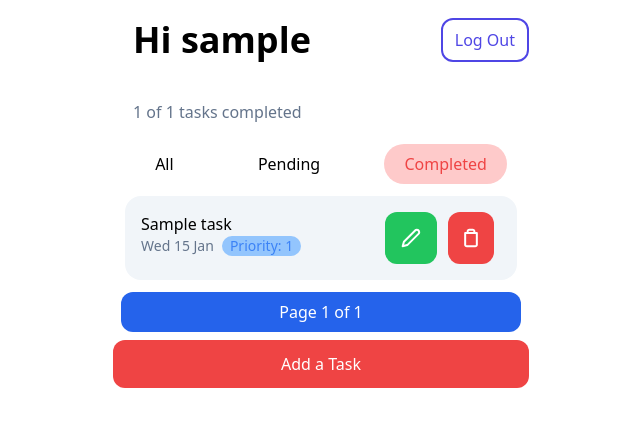
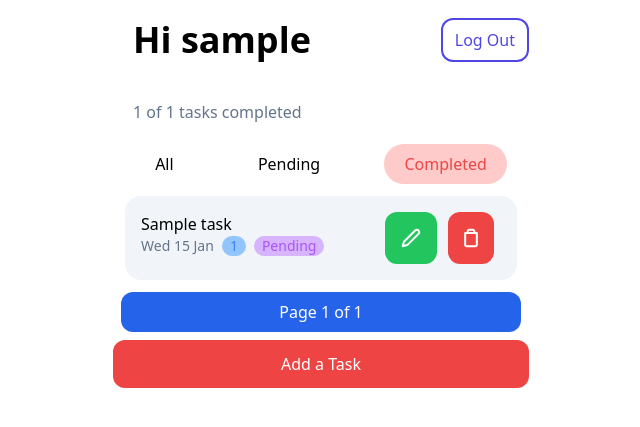
Before and after one commit to Aravind-Kannan/WD-202-Milestones, a Django app: page /completed-tasks/ in a window 1280 px wide. Shown: the top 427 px of the page, without its empty margins (319-959 px from the left). Run offline with Django 4.2, Linux system fonts and the light colour scheme; a user stored in the database is signed in; tables that the repository leaves empty hold one stand-in row (values such as "Sample post"); some libraries are stand-ins or nearby versions.

Commit message:
added status field in regularform

```diff
--- a/tasks/views.py
+++ b/tasks/views.py
@@ -91,7 +91,7 @@ class TaskCreateForm(ModelForm):
     # ? Meta data for `TaskCreateForm` provided inside
     class Meta:
         model = Task
-        fields = ["title", "description", "completed", "priority"]
+        fields = ["title", "description", "completed", "priority", "status"]
 
 
 # ! CRUD with Task Model
--- a/templates/task/all.html
+++ b/templates/task/all.html
@@ -17,7 +17,8 @@
     <!-- ? Refer Date Formatting: https://docs.djangoproject.com/en/4.0/ref/templates/builtins/#date -->
     <div class="flex flex-row text-sm ">
       <div class="text-slate-500">{{ task.created_date|date:"D d M" }}</div>
-      <p class="ml-2 px-2 rounded-xl bg-blue-300 text-blue-500">Priority: {{task.priority}}</p>
+      <p class="ml-2 px-2 rounded-xl bg-blue-300 text-blue-500">{{task.priority}}</p>
+      <p class="ml-2 px-2 rounded-xl bg-purple-300 text-sm text-purple-500">{{task.status|title}}</p>
     </div>
   {% endif %}
 {% endblock %}
--- a/templates/task/base_landing.html
+++ b/templates/task/base_landing.html
@@ -25,7 +25,8 @@
             <!-- ? Refer Date Formatting: https://docs.djangoproject.com/en/4.0/ref/templates/builtins/#date -->
             <div class="flex flex-row text-sm ">
               <div class="text-slate-500">{{ task.created_date|date:"D d M" }}</div>
-              <p class="ml-2 px-2 rounded-xl bg-blue-300 text-blue-500">Priority: {{task.priority}}</p>
+                <p class="ml-2 px-2 rounded-xl bg-blue-300 text-blue-500">{{task.priority}}</p>
+                <p class="ml-2 px-2 rounded-xl bg-purple-300 text-sm text-purple-500">{{task.status|title}}</p>
             </div>
         {% endblock %}
     </a>
--- a/templates/task/delete.html
+++ b/templates/task/delete.html
@@ -19,6 +19,9 @@
   <p class="font-bold">Priority:</p>
   <p>{{object.priority}}</p>
 
+  <p class="font-bold">Status:</p>
+  <p>{{object.status|title}}</p>
+
   <div class="flex flex-row text-center">
     <a href="/all-tasks" class="basis-1/2 my-5 mx-2 p-3 text-white bg-green-500 hover:bg-green-600 rounded-xl">Back</a>
     <button class="basis-1/2 my-5 mx-2 p-3 text-white bg-red-500 hover:bg-red-600 rounded-xl" type="submit">Confirm</button>
--- a/templates/task/detail.html
+++ b/templates/task/detail.html
@@ -16,6 +16,9 @@
   <p class="font-bold">Priority:</p>
   <p>{{object.priority}}</p>
 
+  <p class="font-bold">Status:</p>
+  <p>{{object.status|title}}</p>
+
   <div class="flex flex-row text-center">
     <a href="/all-tasks" class="flex-grow my-5 mx-2 p-3 text-white bg-green-500 hover:bg-green-600 rounded-xl">Back</a>
   </div>
```
